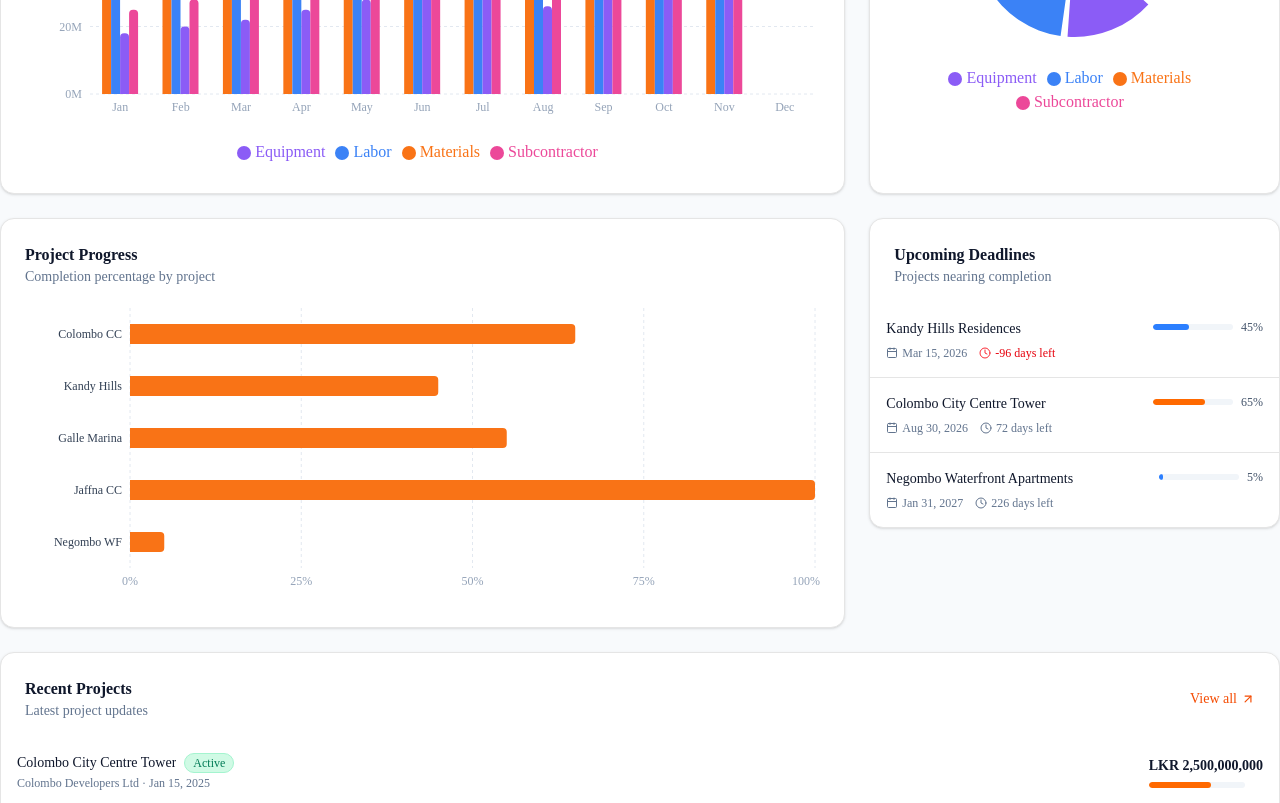
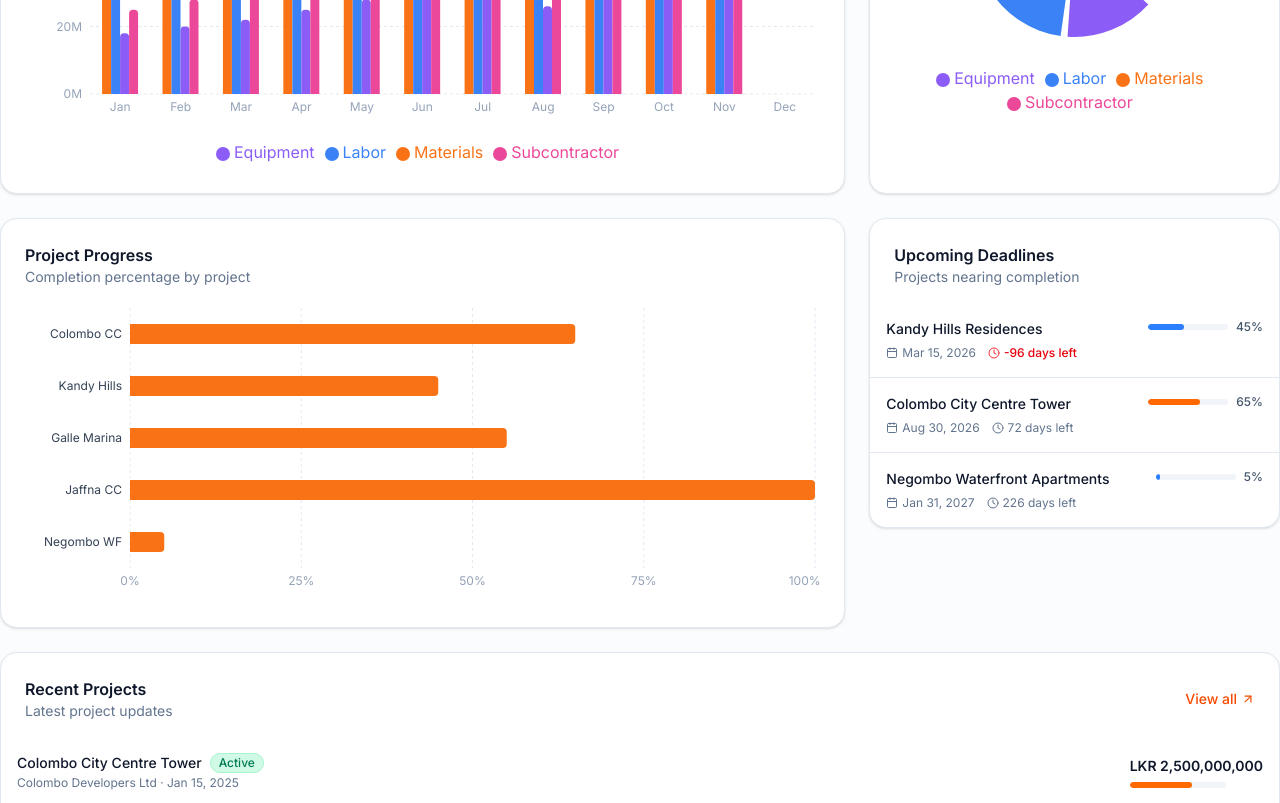
Before and after one commit to supunyasanthaofficial/construction-pm, a Next.js app: page / in a window 1280 px wide. Shown: the part 540-1343 px from the top of the page. Built offline with nearby package versions, Linux system fonts and the light colour scheme.

Commit message:
Refactor globals.css for improved theming and styling consistency

```diff
--- a/app/globals.css
+++ b/app/globals.css
@@ -7,9 +7,9 @@
 @theme inline {
   --color-background: var(--background);
   --color-foreground: var(--foreground);
-  --font-sans: var(--font-sans);
-  --font-mono: var(--font-geist-mono);
-  --font-heading: var(--font-sans);
+  --font-sans: var(--font-inter), -apple-system, BlinkMacSystemFont, "Segoe UI", Roboto, sans-serif;
+  --font-mono: var(--font-geist-mono), monospace;
+  --font-heading: var(--font-inter), sans-serif;
   --color-sidebar-ring: var(--sidebar-ring);
   --color-sidebar-border: var(--sidebar-border);
   --color-sidebar-accent-foreground: var(--sidebar-accent-foreground);
@@ -49,105 +49,58 @@
 }
 
 :root {
-  --card: oklch(1 0 0);
-  --card-foreground: oklch(0.145 0 0);
-  --popover: oklch(1 0 0);
-  --popover-foreground: oklch(0.145 0 0);
-  --primary: oklch(0.205 0 0);
-  --primary-foreground: oklch(0.985 0 0);
-  --secondary: oklch(0.97 0 0);
-  --secondary-foreground: oklch(0.205 0 0);
-  --muted: oklch(0.97 0 0);
-  --muted-foreground: oklch(0.556 0 0);
-  --accent: oklch(0.97 0 0);
-  --accent-foreground: oklch(0.205 0 0);
-  --destructive: oklch(0.577 0.245 27.325);
-  --border: oklch(0.922 0 0);
-  --input: oklch(0.922 0 0);
-  --ring: oklch(0.708 0 0);
-  --chart-1: oklch(0.87 0 0);
-  --chart-2: oklch(0.556 0 0);
-  --chart-3: oklch(0.439 0 0);
-  --chart-4: oklch(0.371 0 0);
-  --chart-5: oklch(0.269 0 0);
-  --radius: 0.625rem;
-  --sidebar: oklch(0.985 0 0);
-  --sidebar-foreground: oklch(0.145 0 0);
-  --sidebar-primary: oklch(0.205 0 0);
-  --sidebar-primary-foreground: oklch(0.985 0 0);
-  --sidebar-accent: oklch(0.97 0 0);
-  --sidebar-accent-foreground: oklch(0.205 0 0);
-  --sidebar-border: oklch(0.922 0 0);
-  --sidebar-ring: oklch(0.708 0 0);
-  --background: oklch(1 0 0);
-  --foreground: oklch(0.145 0 0);
-}
+  --background: #f8fafc;
+  --foreground: #0f172a;
+  --card: #ffffff;
+  --card-foreground: #0f172a;
+  --popover: #ffffff;
+  --popover-foreground: #0f172a;
+  --primary: #f97316;
+  --primary-foreground: #ffffff;
+  --secondary: #f1f5f9;
+  --secondary-foreground: #1e293b;
+  --muted: #f1f5f9;
+  --muted-foreground: #64748b;
+  --accent: #fff7ed;
+  --accent-foreground: #c2410c;
+  --destructive: #ef4444;
+  --destructive-foreground: #ffffff;
+  --border: #e2e8f0;
+  --input: #e2e8f0;
+  --ring: #f97316;
+  --radius: 0.75rem;
 
-.dark {
-  --background: oklch(0.145 0 0);
-  --foreground: oklch(0.985 0 0);
-  --card: oklch(0.205 0 0);
-  --card-foreground: oklch(0.985 0 0);
-  --popover: oklch(0.205 0 0);
-  --popover-foreground: oklch(0.985 0 0);
-  --primary: oklch(0.922 0 0);
-  --primary-foreground: oklch(0.205 0 0);
-  --secondary: oklch(0.269 0 0);
-  --secondary-foreground: oklch(0.985 0 0);
-  --muted: oklch(0.269 0 0);
-  --muted-foreground: oklch(0.708 0 0);
-  --accent: oklch(0.269 0 0);
-  --accent-foreground: oklch(0.985 0 0);
-  --destructive: oklch(0.704 0.191 22.216);
-  --border: oklch(1 0 0 / 10%);
-  --input: oklch(1 0 0 / 15%);
-  --ring: oklch(0.556 0 0);
-  --chart-1: oklch(0.87 0 0);
-  --chart-2: oklch(0.556 0 0);
-  --chart-3: oklch(0.439 0 0);
-  --chart-4: oklch(0.371 0 0);
-  --chart-5: oklch(0.269 0 0);
-  --sidebar: oklch(0.205 0 0);
-  --sidebar-foreground: oklch(0.985 0 0);
-  --sidebar-primary: oklch(0.488 0.243 264.376);
-  --sidebar-primary-foreground: oklch(0.985 0 0);
-  --sidebar-accent: oklch(0.269 0 0);
-  --sidebar-accent-foreground: oklch(0.985 0 0);
-  --sidebar-border: oklch(1 0 0 / 10%);
-  --sidebar-ring: oklch(0.556 0 0);
+  --chart-1: #f97316;
+  --chart-2: #3b82f6;
+  --chart-3: #8b5cf6;
+  --chart-4: #10b981;
+  --chart-5: #f43f5e;
+
+  --sidebar: #0f172a;
+  --sidebar-foreground: #f8fafc;
+  --sidebar-primary: #f97316;
+  --sidebar-primary-foreground: #ffffff;
+  --sidebar-accent: #1e293b;
+  --sidebar-accent-foreground: #ffffff;
+  --sidebar-border: #1e293b;
+  --sidebar-ring: #f97316;
 }
 
 @layer base {
   * {
-    @apply border-border outline-ring/50;
+    @apply border-border;
   }
   body {
-    @apply bg-background text-foreground;
-  }
-  html {
-    @apply font-sans;
+    @apply bg-slate-50/60 text-slate-900 antialiased selection:bg-orange-500 selection:text-white;
+    font-feature-settings: "cv02", "cv03", "cv04", "cv11";
   }
 }
 
-@layer base {
-  :root {
-    --background: 0 0% 100%;
-    --foreground: 222.2 84% 4.9%;
-    --primary: 24 95% 53%;
-    --primary-foreground: 210 40% 98%;
-    --border: 214.3 31.8% 91.4%;
-    --ring: 24 95% 53%;
-  }
-
-  body {
-    @apply bg-slate-50 text-slate-900 antialiased;
-  }
-}
-
-/* Custom scrollbar */
+/* Custom scrollbars & modern micro-interactions */
 @layer utilities {
   .custom-scrollbar::-webkit-scrollbar {
-    width: 6px;
+    width: 5px;
+    height: 5px;
   }
 
   .custom-scrollbar::-webkit-scrollbar-track {
@@ -156,10 +109,35 @@
 
   .custom-scrollbar::-webkit-scrollbar-thumb {
     background: #cbd5e1;
-    border-radius: 3px;
+    border-radius: 9999px;
   }
 
   .custom-scrollbar::-webkit-scrollbar-thumb:hover {
     background: #94a3b8;
   }
+
+  /* Sleek modern card elevation */
+  .modern-card {
+    background: #ffffff;
+    border: 1px solid #e2e8f0;
+    box-shadow: 0 1px 3px 0 rgba(15, 23, 42, 0.04), 0 1px 2px -1px rgba(15, 23, 42, 0.04);
+    transition: all 0.2s cubic-bezier(0.16, 1, 0.3, 1);
+  }
+
+  .modern-card:hover {
+    box-shadow: 0 10px 25px -5px rgba(15, 23, 42, 0.06), 0 8px 10px -6px rgba(15, 23, 42, 0.04);
+    border-color: #cbd5e1;
+  }
+
+  .glass-panel {
+    background: rgba(255, 255, 255, 0.85);
+    backdrop-filter: blur(12px);
+    -webkit-backdrop-filter: blur(12px);
+  }
+
+  .dark-glass-panel {
+    background: rgba(15, 23, 42, 0.85);
+    backdrop-filter: blur(12px);
+    -webkit-backdrop-filter: blur(12px);
+  }
 }
```
